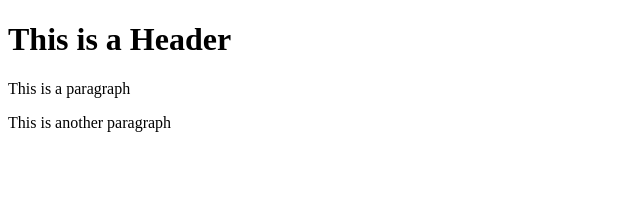
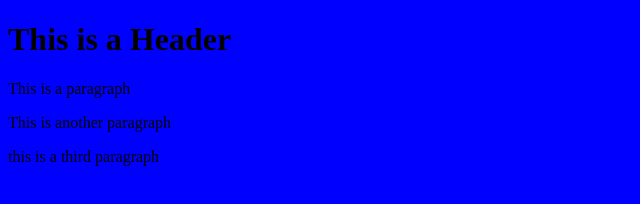
Before and after one commit to KevGB/git-test, a website: page index.html in a window 1280 px wide. Shown: the whole page, without its empty margins (0-640 px from the left). Drawn offline with Linux system fonts and the light colour scheme.

Commit message:
Using NPM

```diff
--- a/index.html
+++ b/index.html
@@ -4,11 +4,13 @@
     <meta charset="UTF-8">
     <meta http-equiv="X-UA-Compatible" content="IE=edge">
     <meta name="viewport" content="width=device-width, initial-scale=1.0">
-    <title>Document</title>
+    <title>git-test</title>
 </head>
-<body>
+<body style="background-color:blue ">
     <h1>This is a Header</h1>
     <p>This is a paragraph</p>
     <p>This is another paragraph</p>
+    <p>this is a third paragraph</p>
+
 </body>
 </html>
```
Also changed, not shown: package.json (added, +19 -0 lines), 2 other files.
